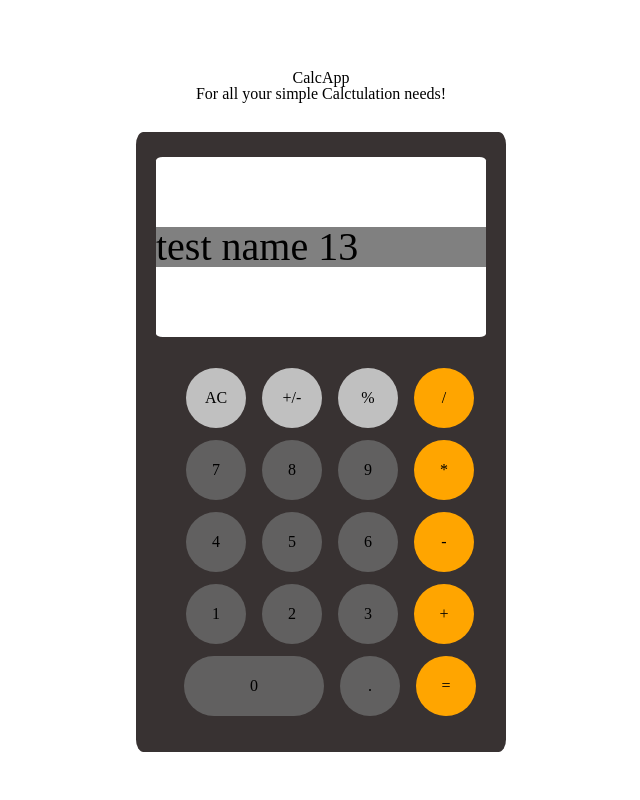
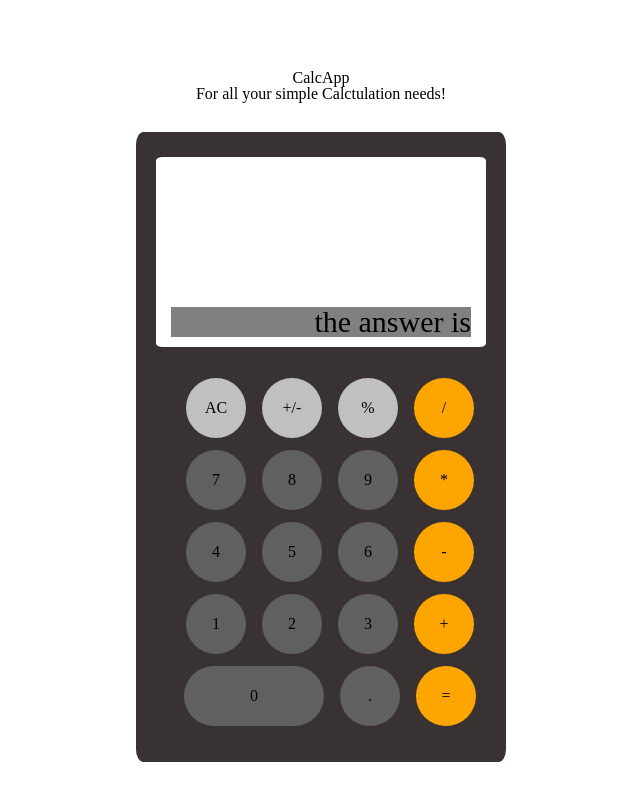
Before and after one commit to enticingcode/enticingcode.github.io, a plain HTML site: page test.html in a window 1280 px wide. Shown: the whole page, without its empty margins (319-959 px from the left). Drawn offline with Linux system fonts and the light colour scheme.

Commit message:
css changes

```diff
--- a/style.css
+++ b/style.css
@@ -127,7 +127,9 @@ h1,p{
     margin: 15px 10px;
     padding: 70px 0;
     border-radius: 2%;
-    overflow: hidden;
+    display: flex;
+    align-items: center;
+    justify-content: center;
 }
 
 .row {
@@ -141,9 +143,12 @@ h1,p{
 #result {
     background-color: gray;
     display: flex;
-    margin: auto;
-    font-size: 40px;
+    font-size: 30px;
     white-space: nowrap;
-    overflow: hidden;
-    width: 330px;
+    width: 300px;
+    overflow:hidden;
+    margin: 10px 4px;
+    position: relative;
+    top: 70px;
+    justify-content: flex-end;
 }
--- a/test.html
+++ b/test.html
@@ -10,7 +10,7 @@
     <p>For all your simple Calctulation needs!</p>
     <div id="calcBorder">
         <div id="screen">
-            <div id="result">test name 13</div>
+            <div id="result">the answer is</div>
 
         </div>
         <div id="numbers">
```
